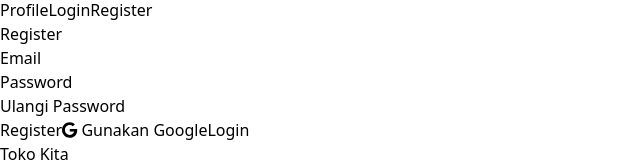
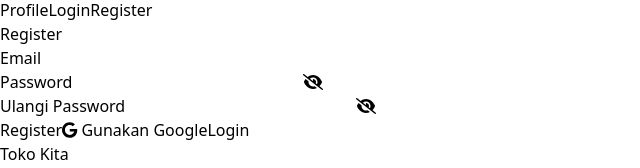
Before and after one commit to agustrio1/market, a React (Vite) app in the folder client/: page /register in a window 1280 px wide. Shown: the part 170-338 px from the top of the page, without its empty margins (0-640 px from the left). Built offline with nearby package versions, Linux system fonts and the light colour scheme; no server answers.

Commit message:
change register

```diff
--- a/client/src/pages/accounts/Register.jsx
+++ b/client/src/pages/accounts/Register.jsx
@@ -8,9 +8,12 @@ import {
 } from "firebase/auth";
 import { FontAwesomeIcon } from "@fortawesome/react-fontawesome";
 import { faGoogle } from "@fortawesome/free-brands-svg-icons";
+import { faEye, faEyeSlash } from "@fortawesome/free-solid-svg-icons";
 
 const Register = () => {
   const [errorMessage, setErrorMessage] = useState("");
+  const [showPassword, setShowPassword] = useState(false);
+  const [showPassword2, setShowPassword2] = useState(false);
   const navigate = useNavigate();
 
   const handleGoogleLogin = () => {
@@ -73,21 +76,31 @@ const Register = () => {
         />
       </div>
 
-        <div className="flex flex-col gap-2">
+      <div className="flex flex-col gap-2 relative">
         <label htmlFor="password">Password</label>
         <input
-            type="password"
+          type={showPassword ? "text" : "password"}
           id="password"
           className="input-field h-10 rounded-md border-[1px] border-gray-300"
         />
+        <FontAwesomeIcon
+          icon={showPassword ? faEye : faEyeSlash}
+          className="absolute top-3 right-3 cursor-pointer text-gray-500"
+          onClick={() => setShowPassword(!showPassword)}
+        />
       </div>
 
-        <div className="flex flex-col gap-2">
+      <div className="flex flex-col gap-2 relative">
         <label htmlFor="password2">Ulangi Password</label>
         <input
-            type="password"
+          type={showPassword2 ? "text" : "password"}
           id="password2"
           className="input-field h-10 rounded-md border-[1px] border-gray-300"
+        />
+        <FontAwesomeIcon
+          icon={showPassword2 ? faEye : faEyeSlash}
+          className="absolute top-3 right-3 cursor-pointer text-gray-500"
+          onClick={() => setShowPassword2(!showPassword2)}
         />
       </div>
 
```
Lines whose indentation alone changed are shown as unchanged.
